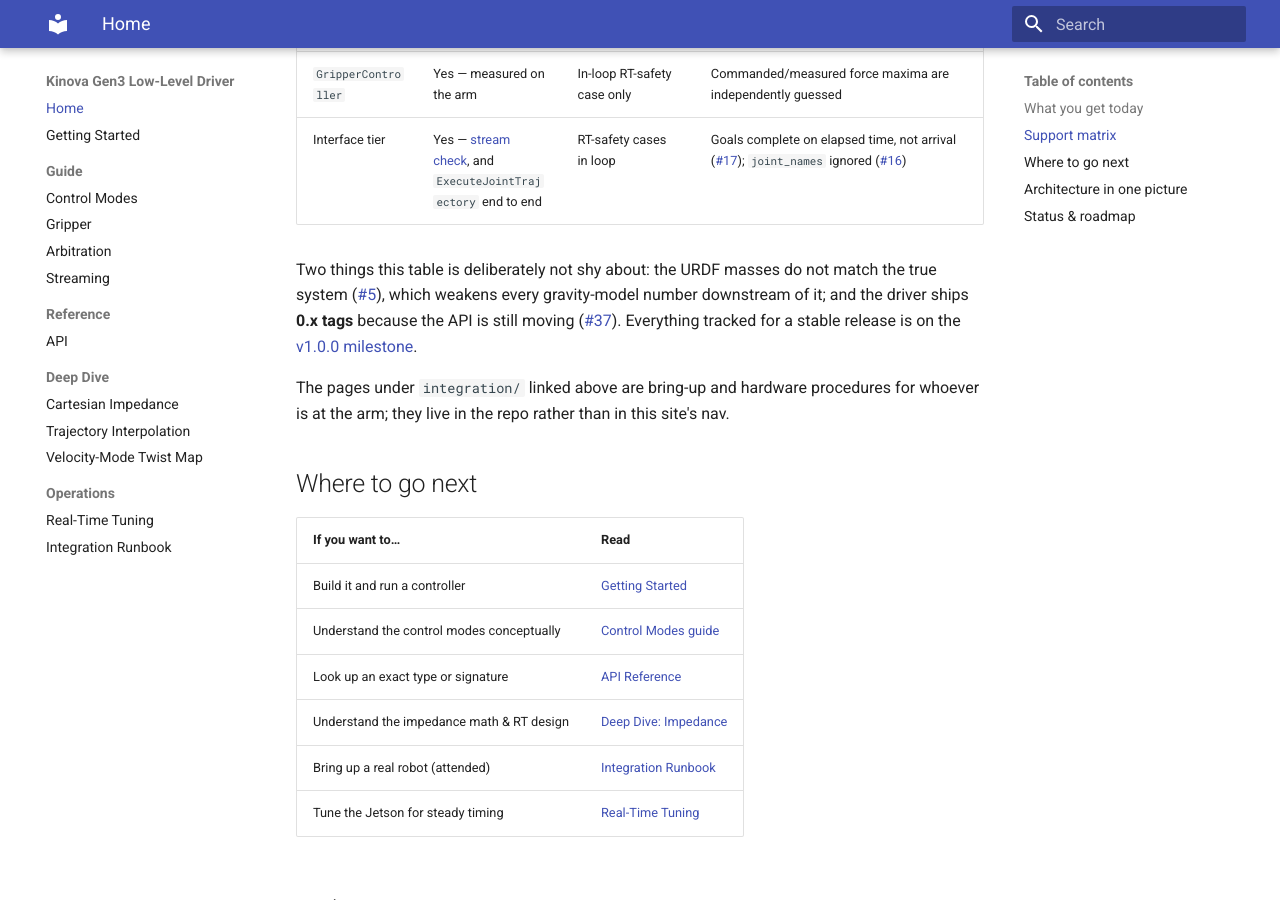
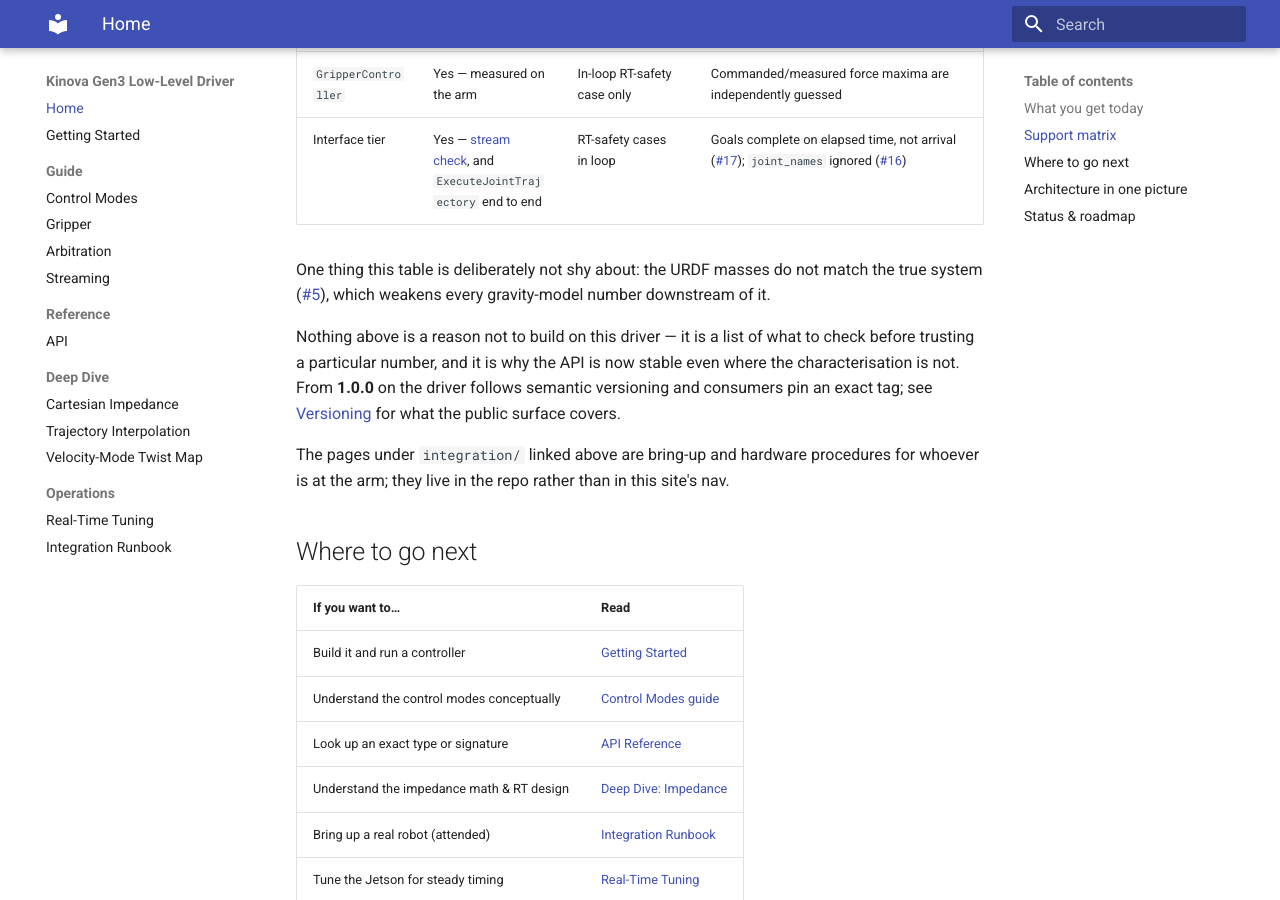
Before and after one commit to rammp-org/kinova-gen3-driver, an MkDocs documentation site: the page built from docs/index.md, in a window 1280 px wide and 900 px high, scrolled down 1504 px. Built offline with MkDocs 1.6.1 and Material for MkDocs 9.7.7, drawn with Linux system fonts in a browser that asks for light colours.

Commit message:
release: declare 1.0.0 and make the version machinery real (#37)
The repo had no version anywhere except package.xml, which said 0.1.0 and
agreed with nothing. project() now carries VERSION 1.0.0 as the single source
of truth, package.xml is bumped to match, and the export finally installs a
kinova_lowlevelConfigVersion.cmake.

That last one closes a real gap: configure_package_config_file was called but
write_basic_package_version_file never was, so a consumer could not request a
version AT ALL -- CMake rejects a versioned find_package when the package ships
no version file. SameMajorVersion is the right compatibility mode now that a
MINOR bump is additive by policy: 1.1.0 satisfies a request for 1.0, 2.0.0
refuses it.

CI proves this rather than asserting it. Nothing else in the pipeline ran
install(), so the export path -- the thing downstream actually consumes -- had
no coverage. The new step installs to a temp prefix and configures a throwaway
consumer against it, requiring that find_package(kinova_lowlevel 1.0) succeeds
and find_package(kinova_lowlevel 2.0) FAILS. The second half is the real test:
with a missing or wrong version file the first would still pass by accident.

CONTRIBUTING.md gets the policy the tag needs in order to mean anything: what
the public surface covers, MAJOR/MINOR/PATCH, and the release steps. It calls
out the rule that is easy to get wrong -- adding a PURE virtual to an interface
someone else implements is a MAJOR change even though additions are normally
minor. That binds hardest on interface/ports.h, which the ROS2 front-end
implements in production code and across several test fakes; both breaking
changes in the gripper round were exactly this shape. ControlMode is the milder
case, implemented only in this repo.

Co-Authored-By: Claude Opus 5 (1M context) <noreply@anthropic.com>
Claude-Session: https://claude.ai/code/session_01519kEzGJtcnScvBJ9A3spD

```diff
--- a/docs/index.md
+++ b/docs/index.md
@@ -42,13 +42,16 @@ feature list. This table is the honest version.
 | `GripperController` | Yes — measured on the arm | In-loop RT-safety case only | Commanded/measured force maxima are independently guessed |
 | Interface tier | Yes — [stream check](integration/stream_check.md), and `ExecuteJointTrajectory` end to end | RT-safety cases in loop | Goals complete on elapsed time, not arrival ([#17](https://github.com/rammp-org/kinova-gen3-driver/issues/17)); `joint_names` ignored ([#16](https://github.com/rammp-org/kinova-gen3-driver/issues/16)) |
 
-Two things this table is deliberately not shy about: the URDF masses do not match
+One thing this table is deliberately not shy about: the URDF masses do not match
 the true system ([#5](https://github.com/rammp-org/kinova-gen3-driver/issues/5)),
-which weakens every gravity-model number downstream of it; and the driver ships
-**0.x tags** because the API is still moving
-([#37](https://github.com/rammp-org/kinova-gen3-driver/issues/37)). Everything
-tracked for a stable release is on the
-[v1.0.0 milestone](https://github.com/rammp-org/kinova-gen3-driver/milestone/1).
+which weakens every gravity-model number downstream of it.
+
+Nothing above is a reason not to build on this driver — it is a list of what to
+check before trusting a particular number, and it is why the API is now stable
+even where the characterisation is not. From **1.0.0** on the driver follows
+semantic versioning and consumers pin an exact tag; see
+[Versioning](https://github.com/rammp-org/kinova-gen3-driver/blob/main/CONTRIBUTING.md#versioning)
+for what the public surface covers.
 
 The pages under `integration/` linked above are bring-up and hardware procedures
 for whoever is at the arm; they live in the repo rather than in this site's nav.
--- a/package.xml
+++ b/package.xml
@@ -1,7 +1,7 @@
 <?xml version="1.0"?>
 <package format="3">
   <name>kinova_lowlevel</name>
-  <version>0.1.0</version>
+  <version>1.0.0</version>
   <description>Kinova Gen3 low-level RT control driver (ROS-agnostic core).</description>
   <maintainer email="swapnil.pande98@gmail.com">Swapnil Pande</maintainer>
   <license>Proprietary</license>
```
Also changed, not shown: CMakeLists.txt (+13 -1 lines), CONTRIBUTING.md (+49 -7 lines), 1 other file.
